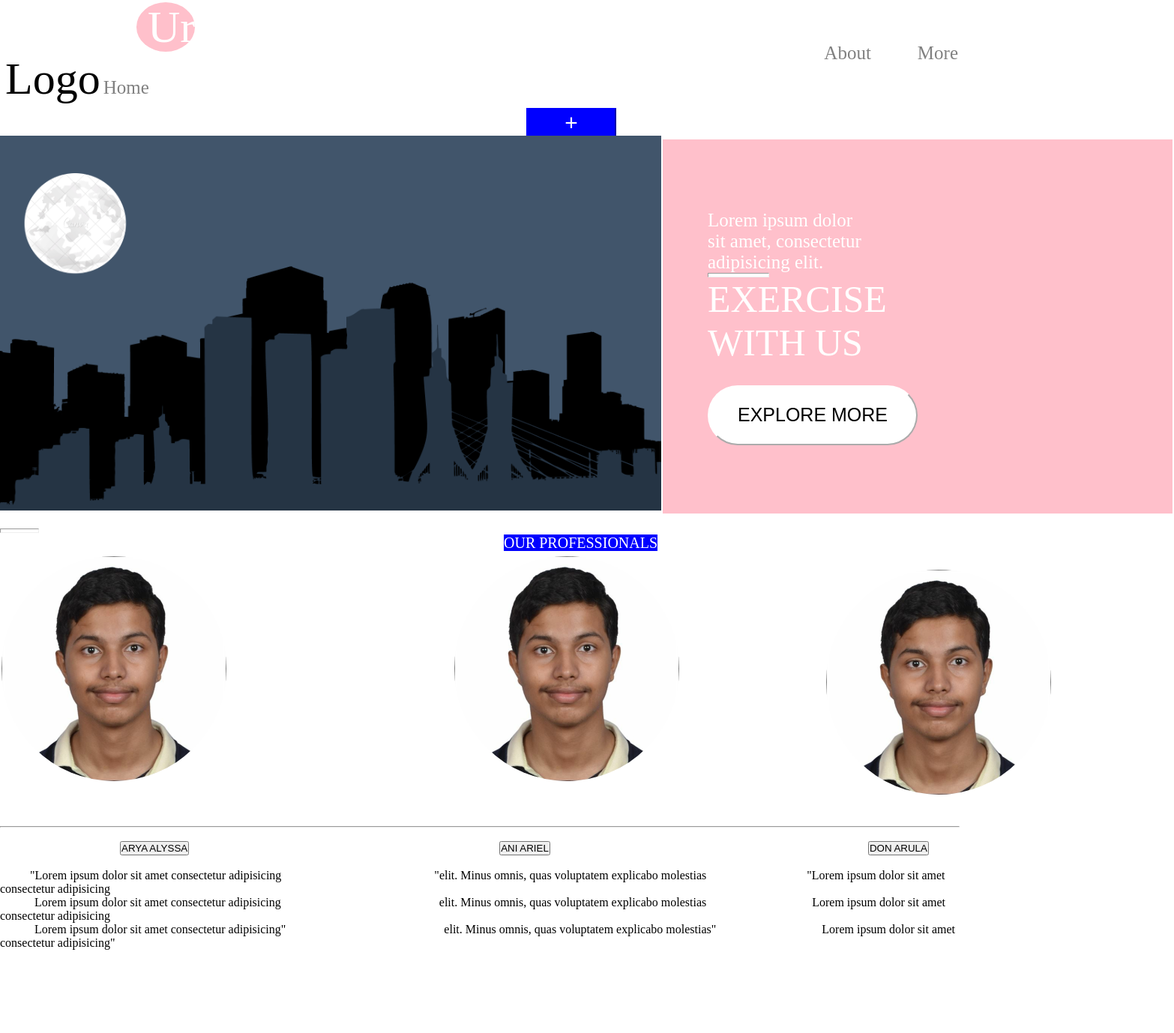
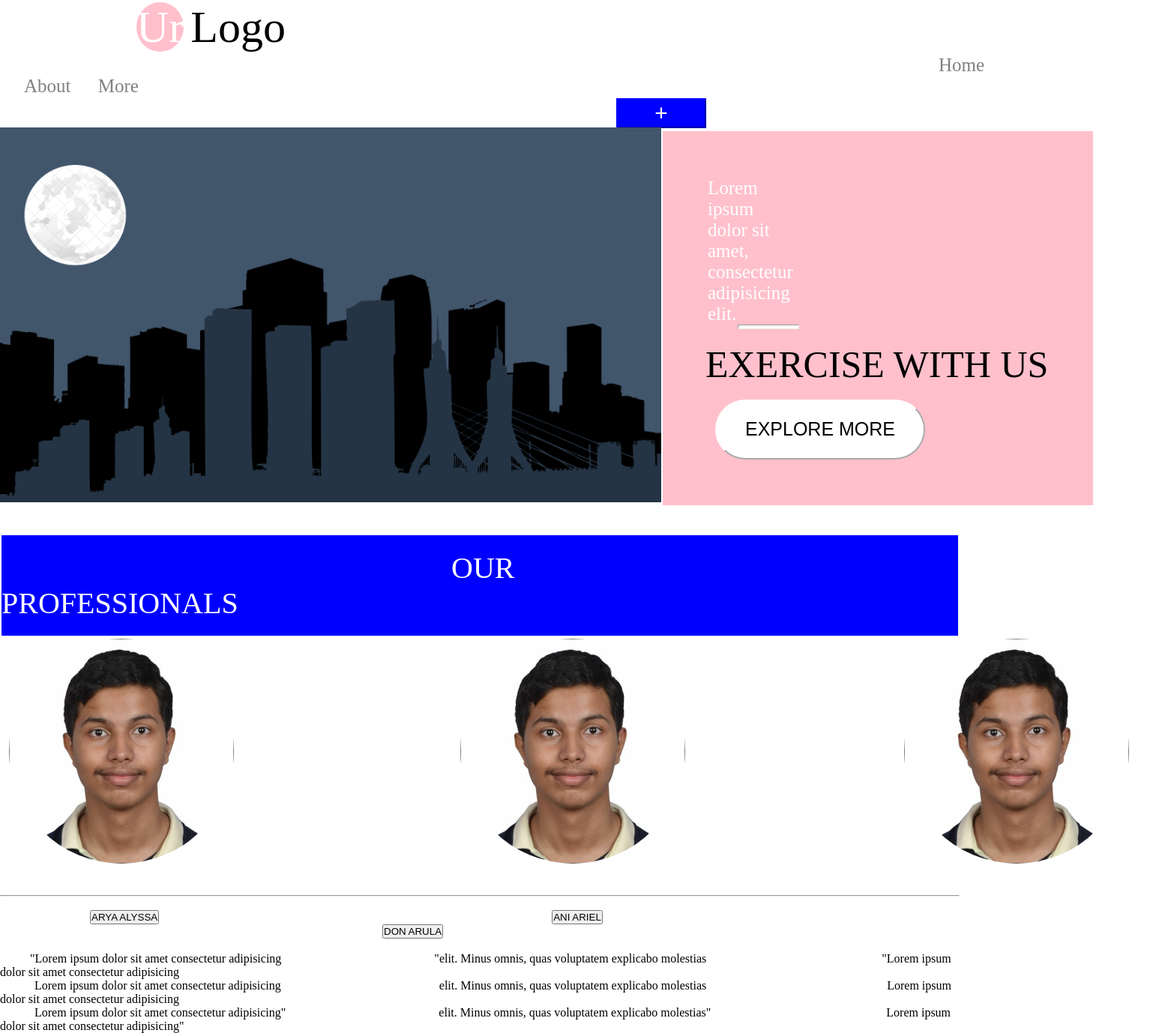
Before and after one commit to Vibhor0/training-1, a plain HTML site: page index.html in a window 1280 px wide. Shown: the whole page at 75% size, 1566 px wide, since content can reach past the window. Before the commit the page ends 1267 px from the top, so only its background shows below. Drawn offline with Linux system fonts and the light colour scheme.

Commit message:
added files

```diff
--- a/index.css
+++ b/index.css
@@ -1,106 +1,6 @@
 *{
     padding: 0px;
     margin: 0px;
-}
-.spana {
-    background:pink;
-    color: white;
-    font-size: 60px;
-    border-radius:50%;
-    margin-left:180px
-}
-.spanb {
-    font-size: 60px;
-    margin-left:5px;
-}
-.aa {
-    font-size:25px;
-    color:grey;
-    text-decoration:none;
-}
-.ab {
-    margin-left:720px;
-    font-size:25px;
-    color:grey;
-    text-decoration:none;
-}
-.ac {
-    margin-left:60px;
-    font-size:25px;
-    color:grey;
-    text-decoration:none;
-}
-.ba {
-    margin-left:700px;
-    background:blue;
-    color:white;
-    width:120px;
-    height:40px;
-    font-size:30px;
-    border-color:blue;
-}
-.ia {
-    width:900px;
-    height:500px;
-    margin-left:-20px;
-    margin-top:-5px;
-}
-.tb {
-    background:pink;
-}
-.spanc {
-    float:right;
-    margin-right:400px;
-    margin-top:2px;
-    width:220px;
-    font-size:25px;
-    margin-left:60px;
-    color:white;
-}
-.ha {
-    width:80px;
-    margin-left:0px;
-    height:4px;
-    background:white;
-}
-.bb {
-    color:black;
-    background:white;
-    border-radius:5em;
-    border-color:white;
-    font-size:25px;
-    width:280px;
-    height:80px;
-}
-.spand {
-    margin-left:670px;
-    background-color:blue;
-    width:100px;color:white;
-    font-size:20px;
-}
-.hb {
-    background:white;
-    width:50px;
-    height:4px;
-}
-.ib {
-    width:300px;
-    height:300px;
-    border-radius:30em;
-    margin-left:0px;
-}
-.ic {
-    width:300px;
-    height:300px;
-    border-radius:30em;
-    margin-left:300px;
-}
-.id {
-    width:300px;
-    height:300px;
-    border-radius:30em;
-    margin-left:1100px;
-    margin-top:-410px;
 }
 @media screen and (min-width: 320px) and (max-width: 600px) {
     .spana {
@@ -108,11 +8,10 @@
         color: white;
         font-size: 30px;
         border-radius:50%;
-        margin-left:20px;
+        margin-left:0px;
     }
     .spanb {
         font-size: 30px;
-        margin-left:5px;
     }
     .aa {
         font-size:15px;
@@ -120,13 +19,13 @@
         text-decoration:none;
     }
     .ab {
-        margin-left:10px;
+        margin-left:0px;
         font-size:15px;
         color:grey;
         text-decoration:none;
     }
     .ac {
-        margin-left:10px;
+        margin-left:0px;
         font-size:15px;
         color:grey;
         text-decoration:none;
@@ -136,7 +35,7 @@
         background:blue;
         color:white;
         width:80px;
-        height:20px;
+        height:0px;
         font-size:20px;
         border-color:blue;
     }
--- a/index.html
+++ b/index.html
@@ -12,99 +12,94 @@
         <table>
             <tr>
                 <td>
-                    <span class="spana">
-                        &nbsp;Ur
-                    </span>
-                    <span class="spanb">Logo</span>
+                    <span class="spana" style="background:pink;color: white; font-size: 60px;border-radius:50%;margin-left:180px">Ur</span>
+                    <span class="spanb" style="font-size: 60px;margin-left:5px;">Logo</span>
+                </td>
+            </tr>
+            <tr>
+                <td>
                     <span>
-                        <a href="#" class="aa">
+                        <a href="#" class="aa" style="font-size:25px;color:grey;text-decoration:none;margin-left:1250px">
                                 Home
                         </a>
                     </span>
-                <td>
                     <span>
-                        <a href="#" class="ab">
+                        <a href="#" class="ab" style="margin-left:30px;
+                        font-size:25px;color:grey;text-decoration:none;">
                                 About
                         </a>
                     </span>
-                </td>
-                <td>
                     <span>
-                    <a href="#" class="ac">
+                        <a href="#" class="ac" style="margin-left:30px;font-size:25px;color:grey;text-decoration:none;">
                          More
                         </a>
                         </span>
                 </td>
             </tr>
-        </table>
-        <tr>
-            <table>
             <tr>
                 <td>
-                        <button class="ba">
+                    <button class="ba" style="background:blue;color:white;width:120px;margin-left:820px;height:40px;font-size:30px;border-color:blue;">
                         +
                     </button>
                 </td>
             </tr>
+        </table>
+        <table>
             <tr class="ta">
                 <td>
-                        <img src="Untitled design.png" class="ia">
+                    <img src="Untitled design.png" class="ia" style="width:900px; height:500px;margin-left:-20px;margin-top:-5px;">
                 </td>
-                    <td class="tb">
-                        <span class="spanc">Lorem ipsum dolor sit amet,
-                            consectetur adipisicing elit. <hr class="ha">
-                            <span style="font-size:50px">
-                                EXERCISE WITH US
-                            </span><br><br>
-                            <button class="bb">
-                                &emsp;EXPLORE MORE&emsp;
-                            </button>
+                <td class="tb" style="background:pink;">
+                <span class="spanc" style="float:right;margin-right:400px;font-size:25px;margin-left:60px;color:white;">Lorem ipsum dolor sit amet, consectetur adipisicing elit.
                 </span>
+                <hr class="ha" style=" width:80px;margin-left:100px;height:4px;background:white;">
+                <br>
+                <span style="font-size:50px;margin-left:57px;">EXERCISE WITH US</span><br><br>
+                <button class="bb" style="color:black;background:white;border-radius:5em;border-color:white;font-size:25px;width:280px;height:80px;margin-left:70px;">&emsp;EXPLORE MORE&emsp;</button></span>
             </td>
             </tr>
         </table>
-        </tr>
+        <br>
+        <br>
         <table>
-            <tr>
-                <td>
-                     <span class="spand">
+            <tr style="background:blue">
+                <td style="padding-right:500px;padding-top:20px;padding-bottom:20px">
+                     <span class="spand" style="margin-left:600px;
+                     background-color:blue;width:100px;color:white;
+                     font-size:40px;">
                             OUR PROFESSIONALS
                         </span>
                 </td>
-            </tr>
-            <tr style="background:blue">
-                <br>
-
-                <hr class="hb">
             </tr>
         </table>
         <table>
             <tr>
                 <td>
-                    <span>
-                        <img src="DSC_0616_-.jpg" class="ib">
-                        <img src="DSC_0616_-.jpg" class="ic">
-                        <img src="DSC_0616_-.jpg" class="id">
-                    </span>
+                        <img src="DSC_0616_-.jpg" class="ib" style="width:300px;
+                        height:300px;border-radius:30em;margin-left:10px;">
+                </td>
+                <td>
+                    <img src="DSC_0616_-.jpg" class="ic" style="width:300px;
+                        height:300px;border-radius:30em;margin-left:300px;">
+                </td>
+                <td>
+                    <img src="DSC_0616_-.jpg" class="id" style="width:300px;
+                        height:300px;border-radius:30em;margin-left:290px;">
                 </td>
             </tr>
         </table>
-        </table>
-
     <br>
     <br>
-    <div>
         <hr>
-
         <br>
         <span>
-            <button style="margin-left:160px">
+            <button style="margin-left:120px">
                 ARYA ALYSSA
             </button>
-            <button style="margin-left:410px">
+            <button style="margin-left:520px">
                 ANI ARIEL
             </button>
-            <button style="margin-left:420px">
+            <button style="margin-left:510px">
                 DON ARULA
             </button>
         </span>
@@ -113,18 +108,14 @@
         <span>
             <span style="margin-left:40px">"Lorem ipsum dolor sit amet consectetur adipisicing </span>
             <span style="margin-left:200px">"elit. Minus omnis, quas voluptatem explicabo molestias</span>
-            <span style="margin-left:130px">"Lorem ipsum dolor sit amet consectetur adipisicing </span>
+            <span style="margin-left:230px">"Lorem ipsum dolor sit amet consectetur adipisicing </span>
             <br>
             <span style="margin-left:46px">Lorem ipsum dolor sit amet consectetur adipisicing</span>
             <span style="margin-left:207px">elit. Minus omnis, quas voluptatem explicabo molestias</span>
-            <span style="margin-left:137px">Lorem ipsum dolor sit amet consectetur adipisicing<br>
+            <span style="margin-left:237px">Lorem ipsum dolor sit amet consectetur adipisicing<br>
             <span style="margin-left:46px">Lorem ipsum dolor sit amet consectetur adipisicing"</span>
-            <span style="margin-left:207px">elit. Minus omnis, quas voluptatem explicabo molestias"</span>
-            <span style="margin-left:137px">Lorem ipsum dolor sit amet consectetur adipisicing"
-            <br>
+            <span style="margin-left:200px">elit. Minus omnis, quas voluptatem explicabo molestias"</span>
+            <span style="margin-left:230px">Lorem ipsum dolor sit amet consectetur adipisicing"</span>
         </span>
-
-        </span>
-    </div>
 </body>
 </html>
```
Lines whose indentation alone changed are shown as unchanged.
